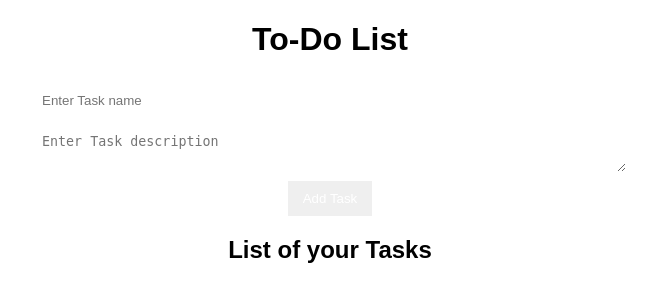
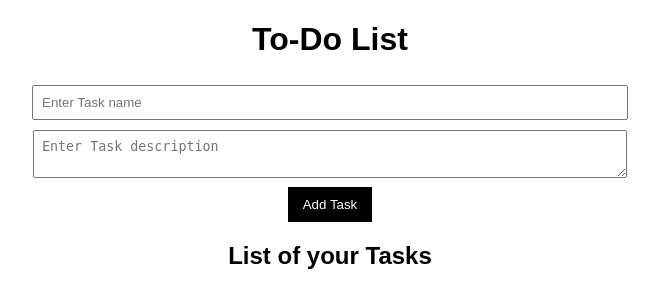
Before and after one commit to wangD-e-v/Activity1_Final, a PHP site: page / in a window 1280 px wide. Shown: the top 308 px of the page, without its empty margins (310-969 px from the left). Run offline with PHP 8.4, Linux system fonts and the light colour scheme; data that the repository does not hold is empty.

Commit message:
To-Do App

```diff
--- a/style.css
+++ b/style.css
@@ -1,6 +1,3 @@
-{
-   background-color: green;
-}
 
 body {
     font-family: Arial, sans-serif;
@@ -19,13 +16,14 @@ input, textarea {
     width: 90%;
     padding: 8px;
     margin: 5px 0;
-    border: 10px;
+
 
 
 }
 
 button {
     padding: 10px 15px;
+    background-color: black;
     color: white;
     border: none;
     cursor: pointer;
@@ -35,7 +33,7 @@ button {
 }
 
 .task {
-    border: 5px solid #ddd;
+    border: 1px solid #ddd;
     padding: 10px;
     margin-bottom: 10px;
 
```
